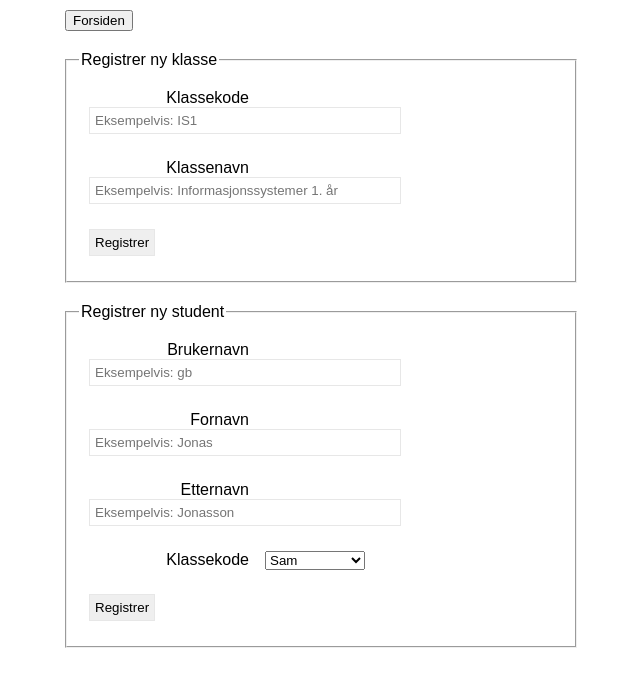
After one commit to NicTorgersen/web1000-innlevering2, a PHP site: page /register-data.php in a window 1280 px wide. The commit adds this page. Shown: the top 687 px of the page, without its empty margins (319-959 px from the left). Run offline with PHP 8.4, Linux system fonts and the light colour scheme; tables that the repository leaves empty hold one stand-in row (values such as "Sample post").

Commit message:
new stuff

```diff
--- a/css/main.css
+++ b/css/main.css
@@ -22,3 +22,27 @@ input {
     padding: 5px;
     border: 1px solid #E7E7E7;
 }
+input[type=text] {
+    width: 300px;
+}
+fieldset {
+    margin: 20px 0;
+}
+fieldset div {
+    margin: 0.3em 0;
+    clear: both;
+}
+label {
+    text-align: right;
+    float: left;
+    width: 10em;
+    margin-right: 1em;
+}
+select {
+    width: 100px;
+}
+
+.container {
+    margin: 0 auto;
+    width: 40%;
+}
--- /dev/null
+++ b/php/config.php
@@ -0,0 +1,7 @@
+<?php
+    $config = array(
+        "db" => array(
+            "username" => "root",
+            "password" => ""
+        )
+    );
--- /dev/null
+++ b/php/database/db-connection.php
@@ -0,0 +1,5 @@
+<?php
+    require_once(dirname(__FILE__)."/../config.php");
+    $user = $config["db"]["username"];
+    $pass = $config["db"]["password"];
+    $db = new PDO('mysql:host=localhost;dbname=884608', $user, $pass);
--- /dev/null
+++ b/php/database/utils.php
@@ -0,0 +1,15 @@
+<?php
+    class Utils {
+        private $db;
+        public function __construct(PDO $db) {
+            if ($db) {
+                $this->db = $db;
+                return true;
+            }
+            throw new Exception('Database connection required.');
+        }
+
+        public function getClassCodes () {
+            return $this->db->query('SELECT klassekode FROM klasse')->fetchAll(PDO::FETCH_NUM);
+        }
+    }
--- a/php/db-connection.php
+++ /dev/null
@@ -1,4 +0,0 @@
-<?php
-    $user = 'root';
-    $pass = '';
-    $db = new PDO('mysql:host=localhost;dbname=884608', $user, $pass);
--- a/php/show-data.php
+++ /dev/null
@@ -1,4 +0,0 @@
-<?php
-$title = "Vis data";
-require_once('partials/header.partial.php');
-require_once('partials/show-data.partial.php');
--- /dev/null
+++ b/register-data.php
@@ -0,0 +1,72 @@
+<?php
+require_once('php/database/utils.php');
+require_once('php/database/db-connection.php');
+
+$utils = new Utils($db);
+?>
+<!DOCTYPE html>
+<html>
+<head>
+    <title>Registrer Data - Vedlikeholdsapplikasjon</title>
+    <link rel="stylesheet" type="text/css" href="css/main.css">
+    <meta charset="utf-8">
+</head>
+<body>
+    <div class="container">
+        <a href="/web1000-innlevering2"><button>Forsiden</button></a>
+        <form method="POST" action="php/register-data.php">
+            <fieldset class="register-class">
+                <legend>Registrer ny klasse</legend>
+                <div>
+                    <label for="classcode">Klassekode</label>
+                    <input type="text" id="classcode" name="classcode" placeholder="Eksempelvis: IS1">
+                </div>
+                <div>
+                    <label for="classname">Klassenavn</label>
+                    <input type="text" id="classname" name="classname" placeholder="Eksempelvis: Informasjonssystemer 1. år">
+                </div>
+                <div>
+                    <input type="submit" name="submit" value="Registrer">
+                </div>
+            </fieldset>
+            <input type="hidden" name="type" value="0">
+
+        </form>
+
+        <form>
+            <fieldset class="register-student">
+                <legend>Registrer ny student</legend>
+                <div>
+                    <label for="username">Brukernavn</label>
+                    <input type="text" id="username" name="username" placeholder="Eksempelvis: gb">
+                </div>
+                <div>
+                    <label for="username">Fornavn</label>
+                    <input type="text" id="username" name="username" placeholder="Eksempelvis: Jonas">
+                </div>
+                <div>
+                    <label for="username">Etternavn</label>
+                    <input type="text" id="username" name="username" placeholder="Eksempelvis: Jonasson">
+                </div>
+                <div>
+                    <label for="username">Klassekode</label>
+                    <select>
+                        <?php
+                            foreach ($utils->getClassCodes() as $key => $value) {
+                                echo "<option value='" . $value[0] . "'>";
+                                echo $value[0];
+                                echo "</option>";
+                            }
+                        ?>
+                    </select>
+                </div>
+                <div>
+                    <input type="submit" name="submit" value="Registrer">
+                </div>
+            </fieldset>
+            <input type="hidden" name="type" value="1">
+        </form>
+    </div>
+
+</body>
+</html>
--- a/sql/create tables.sql
+++ b/sql/create tables.sql
@@ -12,6 +12,3 @@ CREATE TABLE IF NOT EXISTS `student` (
     PRIMARY KEY(`brukernavn`),
     FOREIGN KEY(`klassekode`) REFERENCES `klasse`(`klassekode`)
 );
-
-DROP TABLE `klasse`;
-DROP TABLE `student`;
--- /dev/null
+++ b/sql/delete tables.sql
@@ -0,0 +1,2 @@
+DROP TABLE `klasse`;
+DROP TABLE `student`;
```
Also changed, not shown: index.php (+4 -4 lines), php/partials/header.partial.php (deleted, +0 -11 lines), php/partials/register-data.partial.php (deleted, +0 -30 lines), php/partials/show-data.partial.php (deleted, +0 -15 lines), php/register-data.php (+5 -3 lines), tests/database.test.php (added, +11 -0 lines).
